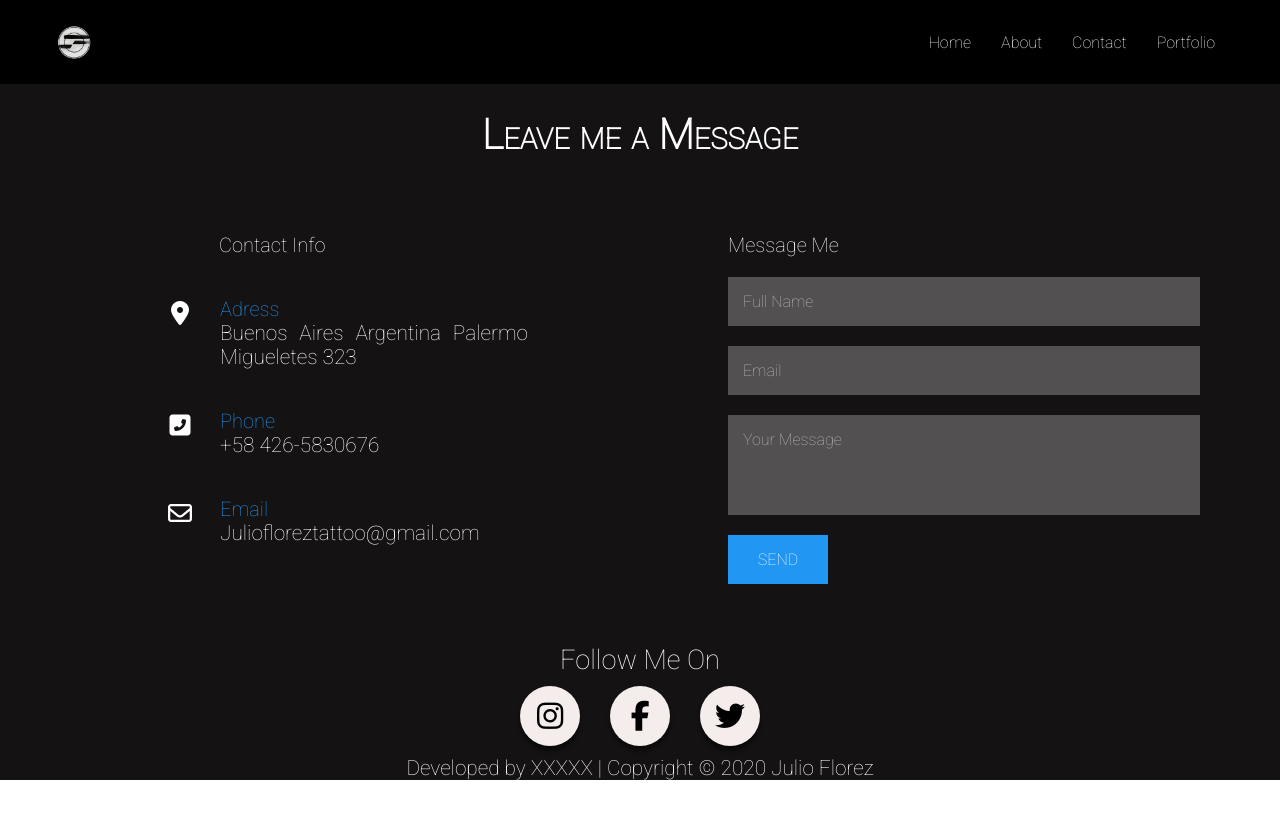
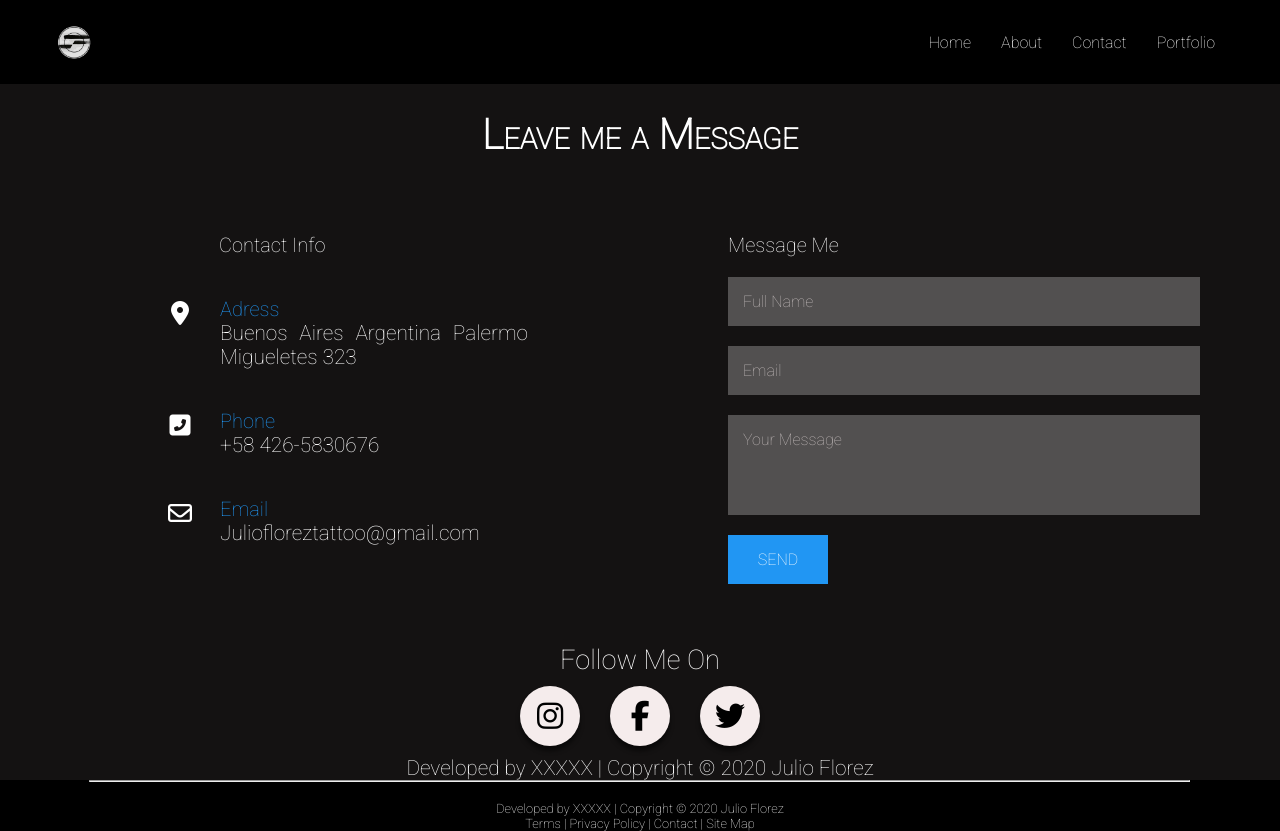
Before and after one commit to merchanha/webPortfolio-, a React (Create React App) app: page /Contact in a window 1280 px wide. Before the commit the page ends 800 px from the top, so only its background shows below. Built offline with nearby package versions, Linux system fonts and the light colour scheme.

Commit message:
git add.

```diff
--- a/src/App.js
+++ b/src/App.js
@@ -14,6 +14,7 @@ import Portfolio from "./components/Portfolio";
 import Contact from "./components/Contact";
 import AboutCover from "./components/cover/aboutCover/aboutCover";
 import Carrousel from "./components/cover/Carrousel/Carrousel";
+import Footer from "./components/Footer"
 
 
 function App() {
@@ -36,16 +37,20 @@ function App() {
           <Covert/>
           <AboutCover/>
           <Carrousel/>
+          <Footer/>
 
           </Route>
           <Route exact path="/About">
             <About />
+            <Footer/>
           </Route>
           <Route exact path="/Portfolio">
             <Portfolio/>
+            <Footer/>
           </Route>
           <Route exact path="/Contact">
             <Contact/>
+            <Footer/>
           </Route>
 
         </Switch>
--- /dev/null
+++ b/src/components/Footer.css
@@ -0,0 +1,11 @@
+.Footer {
+    background-color: black;
+
+
+    }
+
+    .footerText {
+        color: white;
+        text-align: center;
+        font-size: 0.8em;
+    }
--- /dev/null
+++ b/src/components/Footer.js
@@ -0,0 +1,14 @@
+import "./Footer.css"
+
+export default function Footer() {
+return (
+
+<div className="Footer">
+    <hr/>
+    <br/>
+    <p className="footerText">Developed by XXXXX | Copyright © 2020 Julio Florez</p>
+    <p className="footerText">Terms | Privacy Policy | Contact | Site Map</p>
+</div>
+
+)
+}
```
